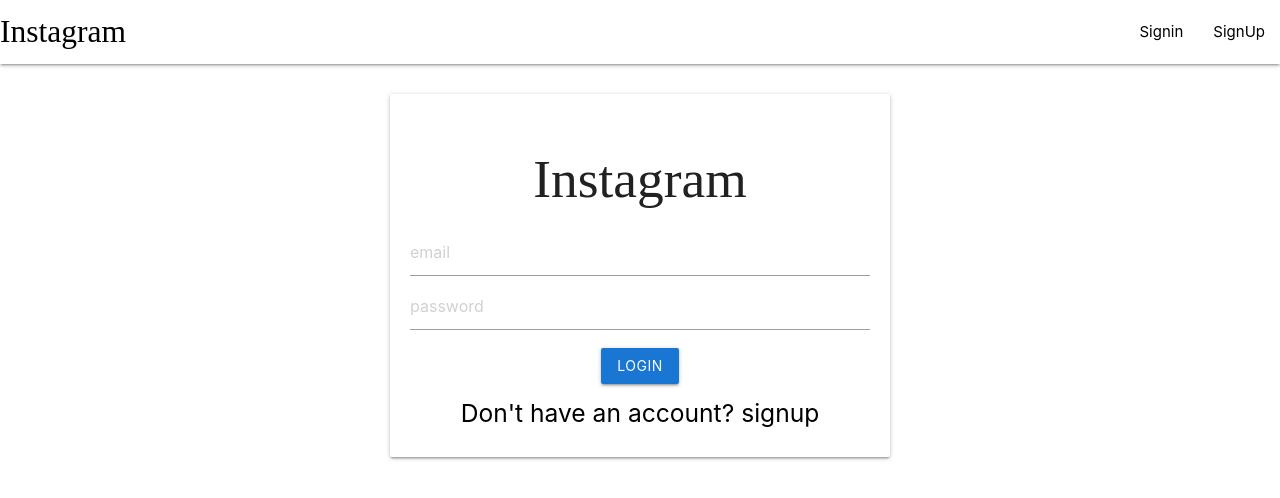
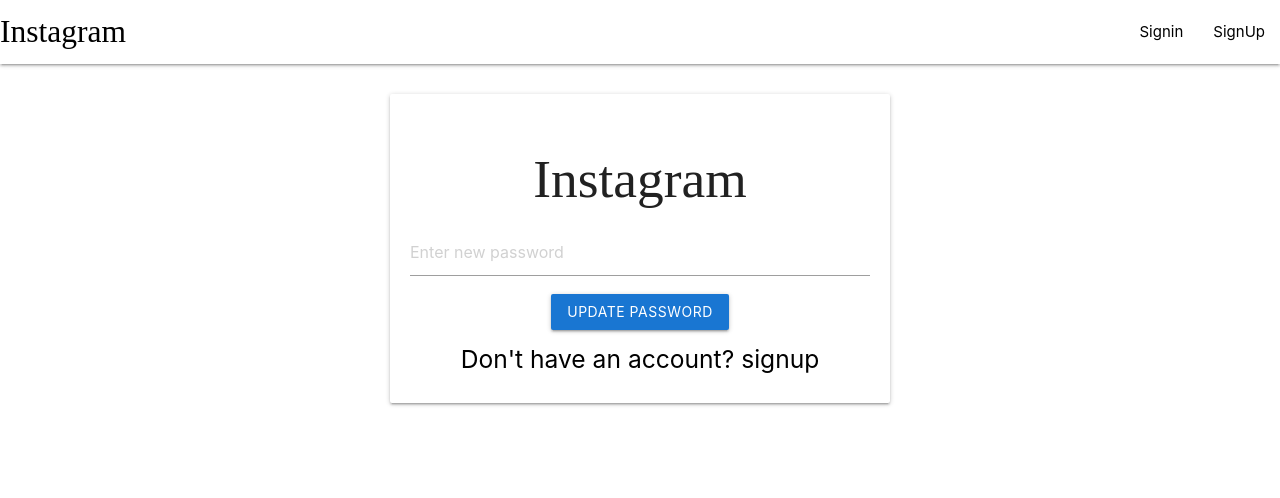
Before and after one commit to akg07/instagram-clone-FE, a React (Create React App) app: page /reset/1 in a window 1280 px wide. Before the commit this address led to /signin. Shown: the top 498 px of the page. Built offline with nearby package versions, Linux system fonts and the light colour scheme; a web font is replaced by a local one.

Commit message:
add reset password page

```diff
--- a/src/App.js
+++ b/src/App.js
@@ -12,6 +12,8 @@
 
 import { reducer, initialState } from './reducers/userReducer';
 import SubscribedUserPost from './components/screens/SubscribedUserPost';
+import Reset from './components/screens/Reset';
+import NewPassword from './components/screens/NewPassword';
 
 
 export const UserContext = createContext();
@@ -25,18 +27,22 @@
       dispatch({type: 'USER', payload: user});
       // navigate('/');
     }else{
-      navigate('/signin');
+      if(!window.location.pathname === '/reset-password') {
+        navigate('/signin');
+      }
     }
   }, []);
   return (
     <Routes >
       <Route exact path="/" element={<Home /> } />
+      <Route exact path="/profile" element={<Profile />} />
       <Route path="/signin" element={<Signin /> } />
       <Route path="/signup" element={<Signup /> } />
-      <Route exact path="/profile" element={<Profile />} />
       <Route path="/create" element={<CreatePost /> } />
       <Route path="/profile/:userId" element={<UserProfile /> } />
       <Route path="/my-followings-post" element={<SubscribedUserPost /> } />
+      <Route exact path="/reset-password" element={<Reset /> } />
+      <Route exact path="/reset/:token" element={<NewPassword /> } />
     </Routes >
   );
 }
--- /dev/null
+++ b/src/components/screens/NewPassword.js
@@ -0,0 +1,51 @@
+import React, { useState } from 'react';
+import { Link, useNavigate, useParams } from 'react-router-dom';
+import M from 'materialize-css';
+import config from '../../config';
+
+const NewPassword = () => {
+
+  const { token } = useParams();
+  const navigate = useNavigate();
+  const [password, setPassword] = useState("");
+
+  const updatePassword = () => {
+
+    fetch(`${config?.backendUrl}/new-password`, {
+      method: 'post',
+      headers: {
+        'Content-type': 'application/json'
+      },
+      body: JSON.stringify({
+        newpass:password,
+        token
+      })
+    }).then((res => res.json()))
+    .then(data => {
+      if(data.error) {
+        M.toast({html: data.error, classes: '#c62828 red darken-3'});
+      }else{
+        M.toast({html: `${data.message}`, classes: '#43a047 green darken-1'});
+        navigate('/signin');
+
+      }
+    })
+  }
+
+  return (
+    <div className="mycard">
+      <div className="card auth-card input-field">
+      <h2>Instagram</h2>
+      <input type="password" placeholder='Enter new password' value={password} onChange={(e) => setPassword(e.target.value)} />
+
+      <button className="btn waves-effect waves-light signin-button blue darken-2" onClick={() => updatePassword()}>
+        Update password
+      </button>
+
+      <h5> <Link to='/signup'> Don't have an account? signup</Link></h5>
+    </div>
+    </div>
+  );
+}
+
+export default NewPassword;
--- /dev/null
+++ b/src/components/screens/Reset.js
@@ -0,0 +1,46 @@
+
+import React, { useState } from 'react';
+import { Link, useNavigate } from 'react-router-dom';
+import M from 'materialize-css';
+import config from '../../config';
+
+const Reset = () => {
+
+  const navigate = useNavigate();
+  const [email, setEmail] = useState("");
+
+  const resetPassword = () => {
+
+    fetch(`${config?.backendUrl}/reset-password`, {
+      method: 'post',
+      headers: {
+        'Content-type': 'application/json'
+      },
+      body: JSON.stringify({
+        email
+      })
+    }).then((res => res.json()))
+    .then(data => {
+      if(data.error) {
+        M.toast({html: data.error, classes: '#c62828 red darken-3'});
+      }else{
+        M.toast({html: `${data.message}`, classes: '#43a047 green darken-1'});
+        navigate('/signin');
+      }
+    })
+  }
+
+  return (
+    <div className="mycard">
+      <div className="card auth-card input-field">
+      <h2>Instagram</h2>
+      <input type="email" placeholder='email' value={email} onChange={(e) => setEmail(e.target.value)} />
+      <button className="btn waves-effect waves-light signin-button blue darken-2" onClick={() => resetPassword()}>
+        Reset Password
+      </button>
+    </div>
+    </div>
+  );
+}
+
+export default Reset;
--- a/src/components/screens/Signin.js
+++ b/src/components/screens/Signin.js
@@ -43,11 +43,10 @@
       <input type="email" placeholder='email' value={email} onChange={(e) => setEmail(e.target.value)} />
       <input type="password" placeholder='password' value={password} onChange={(e) => setPassword(e.target.value)} />
 
-      <button className="btn waves-effect waves-light signin-button blue darken-2" onClick={() => login()}>
-        Login
-      </button>
+      <button className="btn waves-effect waves-light signin-button blue darken-2" onClick={() => login()}> Login </button>
 
-      <h5> <Link to='/signup'> Don't have an account? signup</Link></h5>
+      <h6> <Link to='/signup'> Don't have an account? signup</Link></h6>
+      <p> <Link to='/reset-password'> forgot password?</Link></p>
     </div>
     </div>
   );
```
